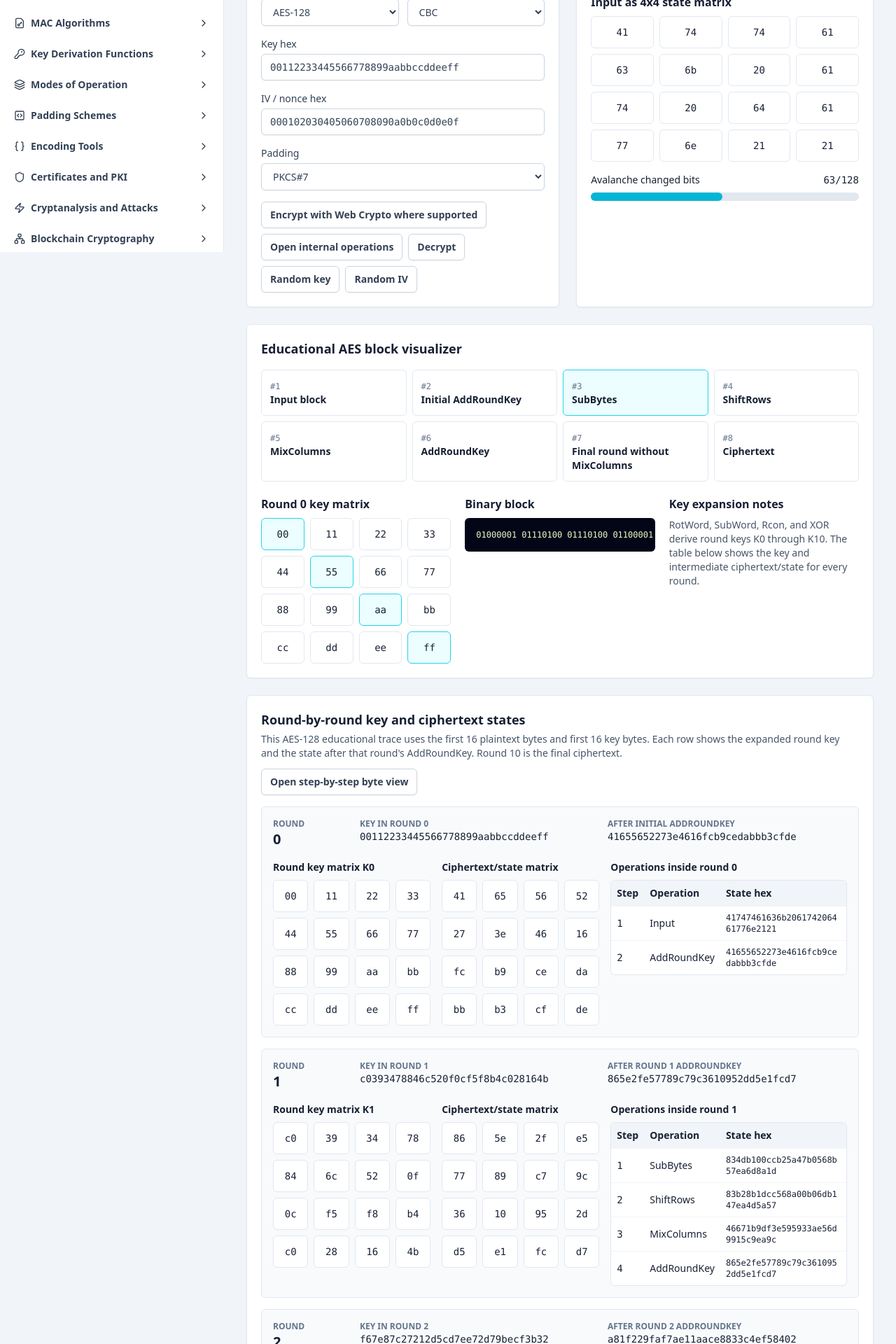
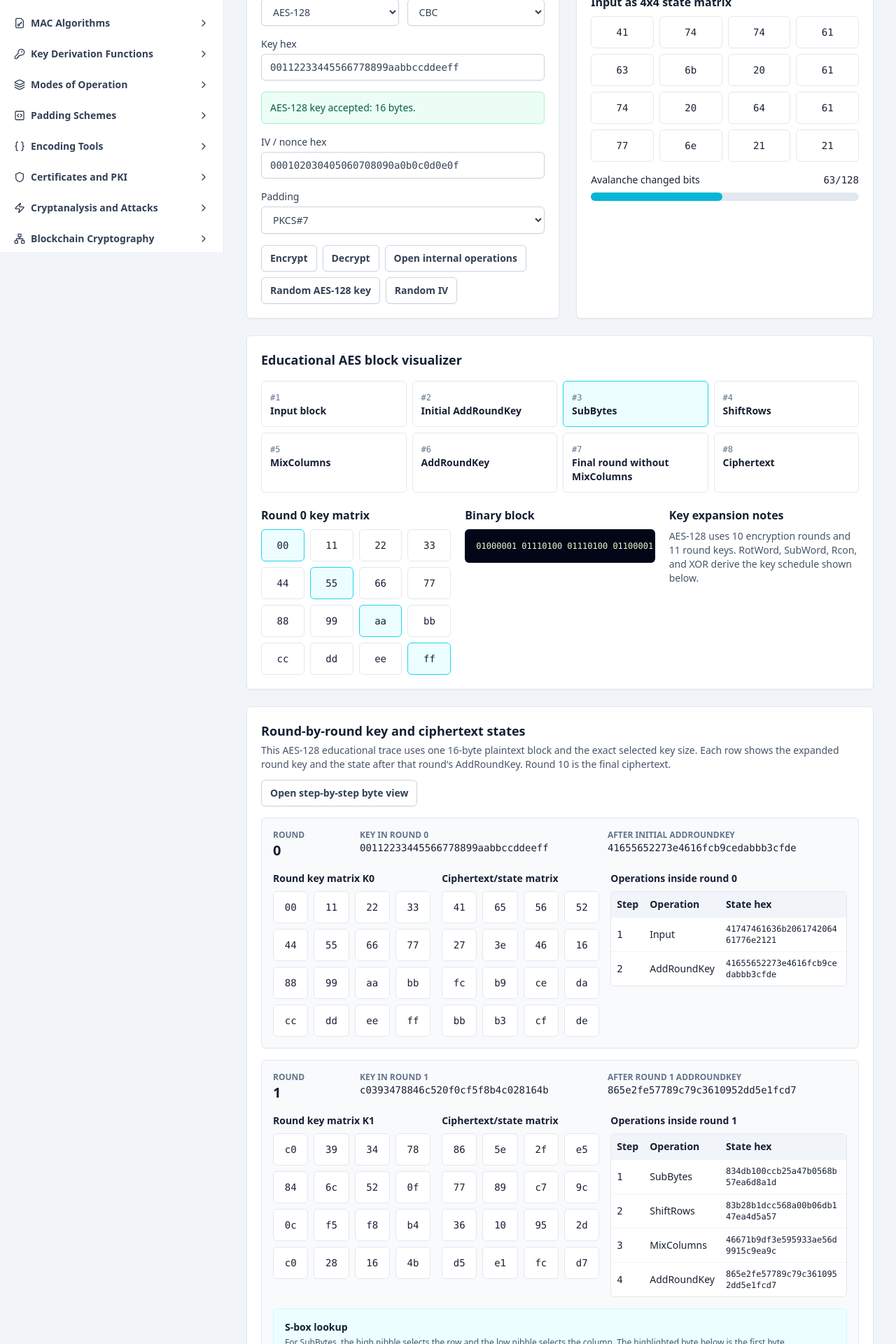
Before and after one commit to indianservers/Cryptography, a React (Vite) app: page /algorithms/symmetric/aes in a window 1280 px wide. Shown: the part 440-2360 px from the top of the page at 70% size. Built offline with nearby package versions, Linux system fonts and the light colour scheme.

Commit message:
Make AES visualizer respect key size

```diff
--- a/src/pages/algorithms/symmetric/aes/AESPage.tsx
+++ b/src/pages/algorithms/symmetric/aes/AESPage.tsx
@@ -12,9 +12,90 @@ import { ExportReportButton } from "../../../../components/common/ExportReportBu
 import { RoundTimeline } from "../../../../components/visualization/RoundTimeline";
 import { AvalancheChart } from "../../../../components/visualization/AvalancheChart";
 import { randomHex, textToBinary, textToHex, hexPairs } from "../../../../lib/format";
-import { buildAes128Steps, hexByte, hexWord } from "./aesEducationalCore";
+import { buildAesSteps, hexByte, hexWord } from "./aesEducationalCore";
+import { aesSBox } from "./aesTables";
 
 const hexToBytes = (value: string) => new Uint8Array(hexPairs(value).map((byte) => parseInt(byte, 16)));
+const bytesToHex = (value: Uint8Array) => Array.from(value, (byte) => byte.toString(16).padStart(2, "0")).join("");
+const toArrayBuffer = (value: Uint8Array) => value.buffer.slice(value.byteOffset, value.byteOffset + value.byteLength) as ArrayBuffer;
+type AesKeyBits = 128 | 192 | 256;
+const keyBitsFromSize = (value: string): AesKeyBits => value === "AES-256" ? 256 : value === "AES-192" ? 192 : 128;
+const cleanUserHex = (value: string) => value.replace(/[^0-9a-f]/gi, "");
+const sBoxRows = Array.from({ length: 16 }, (_, row) => Array.from({ length: 16 }, (_, col) => aesSBox[row * 16 + col]));
+
+function applyBlockPadding(data: Uint8Array, padding: string) {
+  const remainder = data.length % 16;
+  if (padding === "No padding") {
+    if (remainder !== 0) throw new Error("AES-CBC with no padding needs plaintext length to be a multiple of 16 bytes.");
+    return data;
+  }
+  if (padding === "Zero padding") {
+    if (remainder === 0) return data;
+    const output = new Uint8Array(data.length + 16 - remainder);
+    output.set(data);
+    return output;
+  }
+  const padLength = remainder === 0 ? 16 : 16 - remainder;
+  const output = new Uint8Array(data.length + padLength);
+  output.set(data);
+  output.fill(padLength, data.length);
+  return output;
+}
+
+function removeBlockPadding(data: Uint8Array, padding: string) {
+  if (padding === "No padding") return data;
+  if (padding === "Zero padding") {
+    let end = data.length;
+    while (end > 0 && data[end - 1] === 0) end -= 1;
+    return data.slice(0, end);
+  }
+  const padLength = data[data.length - 1];
+  if (padLength < 1 || padLength > 16) throw new Error("Invalid PKCS#7 padding byte in decrypted block.");
+  for (let index = data.length - padLength; index < data.length; index += 1) {
+    if (data[index] !== padLength) throw new Error("Invalid PKCS#7 padding structure.");
+  }
+  return data.slice(0, data.length - padLength);
+}
+
+function SBoxLookupPanel({ byteMap }: { byteMap?: { index: number; before: number; after: number; row: number; col: number }[] }) {
+  const selected = byteMap?.[0];
+  return (
+    <div className="space-y-3">
+      <div>
+        <h3 className="text-sm font-semibold">S-box lookup</h3>
+        <p className="mt-1 text-xs text-slate-600">For SubBytes, the high nibble selects the row and the low nibble selects the column. The highlighted byte below is the first byte transformed in this step.</p>
+      </div>
+      <div className="overflow-auto rounded-md border border-slate-200 bg-white">
+        <table className="w-full min-w-[36rem] text-center font-mono text-[11px]">
+          <thead className="bg-slate-100">
+            <tr><th className="p-1 text-slate-500">x</th>{Array.from({ length: 16 }, (_, col) => <th key={col} className="p-1 text-slate-500">{col.toString(16)}</th>)}</tr>
+          </thead>
+          <tbody>
+            {sBoxRows.map((rowValues, row) => (
+              <tr key={row} className="border-t border-slate-100">
+                <th className="bg-slate-50 p-1 text-slate-500">{row.toString(16)}</th>
+                {rowValues.map((value, col) => {
+                  const active = selected?.row === row && selected.col === col;
+                  return <td key={`${row}-${col}`} className={`p-1 ${active ? "bg-cyan-200 font-bold text-cyan-950" : "text-slate-700"}`}>{hexByte(value)}</td>;
+                })}
+              </tr>
+            ))}
+          </tbody>
+        </table>
+      </div>
+      {byteMap ? (
+        <div className="grid gap-2 sm:grid-cols-2 lg:grid-cols-4">
+          {byteMap.map((item) => (
+            <div key={item.index} className="rounded-md border border-slate-200 bg-slate-50 p-2 text-xs">
+              <div className="font-semibold">byte {item.index}</div>
+              <div className="font-mono">{hexByte(item.before)} {"->"} S[{item.row.toString(16)}][{item.col.toString(16)}] {"->"} {hexByte(item.after)}</div>
+            </div>
+          ))}
+        </div>
+      ) : null}
+    </div>
+  );
+}
 
 export default function AESPage() {
   const [plain, setPlain] = useState("Attack at dawn!!");
@@ -25,45 +106,89 @@ export default function AESPage() {
   const [padding, setPadding] = useState("PKCS#7");
   const [cipher, setCipher] = useState("");
   const [cryptoMessage, setCryptoMessage] = useState("Web Crypto output appears after encryption.");
+  const keyBits = keyBitsFromSize(size);
+  const requiredKeyHexLength = keyBits / 4;
+  const cleanedKey = cleanUserHex(key);
+  const keyIsValid = cleanedKey.length === requiredKeyHexLength;
+  const keyValidationText = keyIsValid ? `${size} key accepted: ${keyBits / 8} bytes.` : `${size} requires exactly ${requiredKeyHexLength} hex characters (${keyBits / 8} bytes). Current key has ${cleanedKey.length}.`;
   const inputHex = textToHex(plain).padEnd(32, "0").slice(0, 32);
   const matrix = hexPairs(inputHex).slice(0, 16);
-  const aesTrace = useMemo(() => buildAes128Steps(inputHex, key), [inputHex, key]);
+  const aesTrace = useMemo(() => buildAesSteps(inputHex, key, keyBits), [inputHex, key, keyBits]);
   const roundKeys = useMemo(() => aesTrace.roundKeys[0].map(hexByte), [aesTrace.roundKeys]);
-  const roundSummaries = useMemo(() => Array.from({ length: 11 }, (_, round) => {
+  const educationalCipher = useMemo(() => hexWord(aesTrace.ciphertext), [aesTrace.ciphertext]);
+  const roundSummaries = useMemo(() => Array.from({ length: aesTrace.rounds + 1 }, (_, round) => {
     const roundSteps = aesTrace.steps.filter((step) => step.round === round);
     const stateStep = [...roundSteps].reverse().find((step) => step.operation === "AddRoundKey") ?? roundSteps[roundSteps.length - 1];
     return {
       round,
       key: aesTrace.roundKeys[round],
       state: stateStep.state,
-      stateTitle: round === 0 ? "After initial AddRoundKey" : round === 10 ? "Final ciphertext" : `After round ${round} AddRoundKey`,
-      operations: roundSteps.map((step) => ({ operation: step.operation, state: step.state, title: step.title })),
+      stateTitle: round === 0 ? "After initial AddRoundKey" : round === aesTrace.rounds ? "Final ciphertext" : `After round ${round} AddRoundKey`,
+      operations: roundSteps.map((step) => ({ operation: step.operation, state: step.state, title: step.title, byteMap: step.byteMap })),
     };
-  }), [aesTrace.roundKeys, aesTrace.steps]);
-  const pseudoCipher = useMemo(() => hexPairs(inputHex).map((b, index) => (parseInt(b, 16) ^ parseInt(roundKeys[index] ?? "00", 16)).toString(16).padStart(2, "0")).join(""), [inputHex, roundKeys]);
+  }), [aesTrace.roundKeys, aesTrace.rounds, aesTrace.steps]);
+  const getCryptoAlgorithm = (ivBytes: Uint8Array) => {
+    if (mode === "GCM") {
+      if (ivBytes.length < 12) throw new Error("AES-GCM needs a 12-byte nonce, entered as at least 24 hex characters.");
+      return { name: "AES-GCM", iv: ivBytes.slice(0, 12) };
+    }
+    if (mode === "CTR") {
+      if (ivBytes.length < 16) throw new Error("AES-CTR needs a 16-byte counter block, entered as at least 32 hex characters.");
+      return { name: "AES-CTR", counter: ivBytes.slice(0, 16), length: 64 };
+    }
+    if (ivBytes.length < 16) throw new Error("AES-CBC needs a 16-byte IV, entered as at least 32 hex characters.");
+    return { name: "AES-CBC", iv: ivBytes.slice(0, 16) };
+  };
   const encryptWithWebCrypto = async () => {
+    if (!keyIsValid) {
+      setCryptoMessage(keyValidationText);
+      setCipher("");
+      return;
+    }
     if (!["GCM", "CBC", "CTR"].includes(mode)) {
       setCryptoMessage(`${mode} is shown as an educational mode here; Web Crypto does not expose AES-${mode}.`);
-      setCipher(pseudoCipher);
+      setCipher(educationalCipher);
       return;
     }
     try {
-      const keyBytes = hexToBytes(key).slice(0, size === "AES-256" ? 32 : size === "AES-192" ? 24 : 16);
+      const keyBytes = hexToBytes(cleanedKey);
       const cryptoKey = await crypto.subtle.importKey("raw", keyBytes, "AES-" + mode, false, ["encrypt"]);
-      const data = new TextEncoder().encode(plain);
+      const rawData = new TextEncoder().encode(plain);
+      const data = mode === "CBC" ? applyBlockPadding(rawData, padding) : rawData;
       const ivBytes = hexToBytes(iv);
-      const algorithm = mode === "GCM"
-        ? { name: "AES-GCM", iv: ivBytes.slice(0, 12) }
-        : mode === "CTR"
-          ? { name: "AES-CTR", counter: ivBytes.slice(0, 16), length: 64 }
-          : { name: "AES-CBC", iv: ivBytes.slice(0, 16) };
-      const encrypted = await crypto.subtle.encrypt(algorithm, cryptoKey, data);
-      const hex = Array.from(new Uint8Array(encrypted), (byte) => byte.toString(16).padStart(2, "0")).join("");
+      const algorithm = getCryptoAlgorithm(ivBytes);
+      const encrypted = await crypto.subtle.encrypt(algorithm, cryptoKey, toArrayBuffer(data));
+      const hex = bytesToHex(new Uint8Array(encrypted));
       setCipher(hex);
-      setCryptoMessage(`Encrypted locally with Web Crypto AES-${mode}.`);
+      setCryptoMessage(`Encrypted locally with Web Crypto ${size}-${mode}. The internal visualizer below traces the first 16-byte block.`);
     } catch (error) {
       setCryptoMessage(error instanceof Error ? error.message : "Web Crypto encryption failed.");
-      setCipher(pseudoCipher);
+      setCipher("");
+    }
+  };
+  const decryptWithWebCrypto = async () => {
+    if (!keyIsValid) {
+      setCryptoMessage(keyValidationText);
+      return;
+    }
+    if (!cipher) {
+      setCryptoMessage("Encrypt first, or paste ciphertext into this page once a ciphertext input is added.");
+      return;
+    }
+    if (!["GCM", "CBC", "CTR"].includes(mode)) {
+      setCryptoMessage(`${mode} decrypt is educational-only here because Web Crypto does not expose AES-${mode}.`);
+      return;
+    }
+    try {
+      const keyBytes = hexToBytes(cleanedKey);
+      const cryptoKey = await crypto.subtle.importKey("raw", keyBytes, "AES-" + mode, false, ["decrypt"]);
+      const ivBytes = hexToBytes(iv);
+      const algorithm = getCryptoAlgorithm(ivBytes);
+      const decrypted = new Uint8Array(await crypto.subtle.decrypt(algorithm, cryptoKey, toArrayBuffer(hexToBytes(cipher))));
+      const unpadded = mode === "CBC" ? removeBlockPadding(decrypted, padding) : decrypted;
+      setCryptoMessage(`Decrypted locally with Web Crypto ${size}-${mode}: ${new TextDecoder().decode(unpadded)}`);
+    } catch (error) {
+      setCryptoMessage(error instanceof Error ? error.message : "Web Crypto decryption failed.");
     }
   };
   return (
@@ -74,29 +199,30 @@ export default function AESPage() {
           <div className="grid gap-4">
             <label className="label">Plaintext<textarea className="field mt-1 min-h-24" value={plain} onChange={(e) => setPlain(e.target.value)} /></label>
             <div className="grid gap-3 md:grid-cols-2"><label className="label">Key size<select className="field mt-1" value={size} onChange={(e) => setSize(e.target.value)}><option>AES-128</option><option>AES-192</option><option>AES-256</option></select></label><label className="label">Mode<select className="field mt-1" value={mode} onChange={(e) => setMode(e.target.value)}><option>ECB</option><option>CBC</option><option>CFB</option><option>OFB</option><option>CTR</option><option>GCM</option></select></label></div>
-            <label className="label">Key hex<input className="field mt-1 font-mono" value={key} onChange={(e) => setKey(e.target.value)} /></label>
+            <label className="label">Key hex<input className={`field mt-1 font-mono ${keyIsValid ? "" : "border-rose-300 bg-rose-50"}`} value={key} onChange={(e) => setKey(e.target.value)} /></label>
+            <div className={`rounded-md border p-3 text-sm ${keyIsValid ? "border-emerald-200 bg-emerald-50 text-emerald-800" : "border-amber-200 bg-amber-50 text-amber-900"}`}>{keyValidationText}</div>
             <label className="label">IV / nonce hex<input className="field mt-1 font-mono" value={iv} onChange={(e) => setIv(e.target.value)} /></label>
             <label className="label">Padding<select className="field mt-1" value={padding} onChange={(e) => setPadding(e.target.value)}><option>PKCS#7</option><option>Zero padding</option><option>No padding</option></select></label>
-            <div className="flex flex-wrap gap-2"><button className="btn" onClick={encryptWithWebCrypto}>Encrypt with Web Crypto where supported</button><Link className="btn" to="/algorithms/symmetric/aes-128-step">Open internal operations</Link><button className="btn">Decrypt</button><button className="btn" onClick={() => setKey(randomHex(size === "AES-256" ? 32 : size === "AES-192" ? 24 : 16))}>Random key</button><button className="btn" onClick={() => setIv(randomHex(16))}>Random IV</button></div>
+            <div className="flex flex-wrap gap-2"><button className="btn" onClick={encryptWithWebCrypto}>Encrypt</button><button className="btn" onClick={decryptWithWebCrypto}>Decrypt</button><Link className="btn" to="/algorithms/symmetric/aes-128-step">Open internal operations</Link><button className="btn" onClick={() => setKey(randomHex(keyBits / 8))}>Random {size} key</button><button className="btn" onClick={() => setIv(randomHex(16))}>Random IV</button></div>
           </div>
         </InputPanel>
         <OutputPanel title="AES output block">
-          <div className="space-y-4"><p className="text-sm text-slate-600">{cryptoMessage}</p><HexViewer value={cipher || pseudoCipher} /><CopyButton value={cipher || pseudoCipher} /><DownloadButton filename="aes-output.txt" value={cipher || pseudoCipher} /><div><h3 className="mb-2 font-semibold">Input as 4x4 state matrix</h3><MatrixView values={matrix} /></div><AvalancheChart changedBits={63} /></div>
+          <div className="space-y-4"><p className="text-sm text-slate-600">{cryptoMessage}</p><HexViewer value={cipher || educationalCipher} /><CopyButton value={cipher || educationalCipher} /><DownloadButton filename="aes-output.txt" value={cipher || educationalCipher} /><div><h3 className="mb-2 font-semibold">Input as 4x4 state matrix</h3><MatrixView values={matrix} /></div><AvalancheChart changedBits={63} /></div>
         </OutputPanel>
       </div>
-      <section className="rounded-md border border-slate-200 bg-white p-5 shadow-sm"><h2 className="mb-4 text-lg font-semibold">Educational AES block visualizer</h2><RoundTimeline steps={["Input block", "Initial AddRoundKey", "SubBytes", "ShiftRows", "MixColumns", "AddRoundKey", "Final round without MixColumns", "Ciphertext"]} active={2} /><div className="mt-5 grid gap-5 lg:grid-cols-3"><div><h3 className="mb-2 font-semibold">Round 0 key matrix</h3><MatrixView values={roundKeys} changed={[0, 5, 10, 15]} /></div><div><h3 className="mb-2 font-semibold">Binary block</h3><pre className="max-h-72 overflow-auto rounded-md bg-slate-950 p-4 font-mono text-xs text-lime-100">{textToBinary(plain)}</pre></div><div><h3 className="mb-2 font-semibold">Key expansion notes</h3><p className="text-sm text-slate-600">RotWord, SubWord, Rcon, and XOR derive round keys K0 through K10. The table below shows the key and intermediate ciphertext/state for every round.</p></div></div></section>
+      <section className="rounded-md border border-slate-200 bg-white p-5 shadow-sm"><h2 className="mb-4 text-lg font-semibold">Educational AES block visualizer</h2><RoundTimeline steps={["Input block", "Initial AddRoundKey", "SubBytes", "ShiftRows", "MixColumns", "AddRoundKey", "Final round without MixColumns", "Ciphertext"]} active={2} /><div className="mt-5 grid gap-5 lg:grid-cols-3"><div><h3 className="mb-2 font-semibold">Round 0 key matrix</h3><MatrixView values={roundKeys} changed={[0, 5, 10, 15]} /></div><div><h3 className="mb-2 font-semibold">Binary block</h3><pre className="max-h-72 overflow-auto rounded-md bg-slate-950 p-4 font-mono text-xs text-lime-100">{textToBinary(plain)}</pre></div><div><h3 className="mb-2 font-semibold">Key expansion notes</h3><p className="text-sm text-slate-600">{size} uses {aesTrace.rounds} encryption rounds and {aesTrace.rounds + 1} round keys. RotWord, SubWord, Rcon, and XOR derive the key schedule shown below.</p></div></div></section>
 
       <section className="rounded-md border border-slate-200 bg-white p-5 shadow-sm">
         <div className="mb-4 flex flex-wrap items-start justify-between gap-3">
           <div>
             <h2 className="text-lg font-semibold">Round-by-round key and ciphertext states</h2>
-            <p className="mt-1 text-sm text-slate-600">This AES-128 educational trace uses the first 16 plaintext bytes and first 16 key bytes. Each row shows the expanded round key and the state after that round's AddRoundKey. Round 10 is the final ciphertext.</p>
+            <p className="mt-1 text-sm text-slate-600">This {size} educational trace uses one 16-byte plaintext block and the exact selected key size. Each row shows the expanded round key and the state after that round's AddRoundKey. Round {aesTrace.rounds} is the final ciphertext.</p>
           </div>
           <Link className="btn" to="/algorithms/symmetric/aes-128-step">Open step-by-step byte view</Link>
         </div>
         <div className="space-y-4">
           {roundSummaries.map((summary) => (
-            <details key={summary.round} className="rounded-md border border-slate-200 bg-slate-50 p-4" open={summary.round <= 2 || summary.round === 10}>
+            <details key={summary.round} className="rounded-md border border-slate-200 bg-slate-50 p-4" open={summary.round <= 2 || summary.round === aesTrace.rounds}>
               <summary className="cursor-pointer list-none">
                 <div className="grid gap-3 lg:grid-cols-[7rem_1fr_1fr]">
                   <div>
@@ -134,11 +260,16 @@ export default function AESPage() {
                   </div>
                 </div>
               </div>
+              {summary.operations.some((operation) => operation.operation === "SubBytes") ? (
+                <div className="mt-4 rounded-md border border-cyan-100 bg-cyan-50 p-4">
+                  <SBoxLookupPanel byteMap={summary.operations.find((operation) => operation.operation === "SubBytes")?.byteMap} />
+                </div>
+              ) : null}
             </details>
           ))}
         </div>
       </section>
-      <section className="grid gap-6 xl:grid-cols-2"><div className="rounded-md border border-slate-200 bg-white p-5 shadow-sm"><h2 className="font-semibold">Learning notes</h2><p className="mt-2 text-sm text-slate-600">AES works on a 4x4 byte state. SubBytes provides nonlinear substitution, ShiftRows moves bytes across columns, MixColumns diffuses each column, and AddRoundKey injects secret material.</p></div><div className="rounded-md border border-slate-200 bg-white p-5 shadow-sm"><h2 className="font-semibold">Mistakes and export</h2><WarningBadge>ECB leaks repeated blocks. GCM and CTR require nonce uniqueness under a key.</WarningBadge><div className="mt-4"><ExportReportButton title="AES" data={{ plain, key, iv, mode, size, padding, pseudoCipher }} /></div></div></section>
+      <section className="grid gap-6 xl:grid-cols-2"><div className="rounded-md border border-slate-200 bg-white p-5 shadow-sm"><h2 className="font-semibold">Learning notes</h2><p className="mt-2 text-sm text-slate-600">AES works on a 4x4 byte state. SubBytes provides nonlinear substitution from the real AES S-box, ShiftRows moves bytes across columns, MixColumns diffuses each column, and AddRoundKey injects the round key. AES-128 has 10 rounds, AES-192 has 12, and AES-256 has 14.</p></div><div className="rounded-md border border-slate-200 bg-white p-5 shadow-sm"><h2 className="font-semibold">Mistakes and export</h2><WarningBadge>ECB leaks repeated blocks. GCM and CTR require nonce uniqueness under a key. Web Crypto requires exact raw key length for the selected AES size.</WarningBadge><div className="mt-4"><ExportReportButton title="AES" data={{ plain, key, iv, mode, size, padding, educationalCipher, cipher }} /></div></div></section>
     </div>
   );
 }
--- a/src/pages/algorithms/symmetric/aes/aesEducationalCore.ts
+++ b/src/pages/algorithms/symmetric/aes/aesEducationalCore.ts
@@ -73,20 +73,29 @@ const rotWord = (word: number[]) => [word[1], word[2], word[3], word[0]];
 const subWord = (word: number[]) => word.map((byte) => aesSBox[byte]);
 const xorWords = (a: number[], b: number[]) => a.map((byte, index) => byte ^ b[index]);
 
-export function expandAes128Key(key: number[]) {
+export function expandAesKey(key: number[], keySizeBits: 128 | 192 | 256 = 128) {
+  const nk = keySizeBits / 32;
+  const nr = nk + 6;
+  const totalWords = 4 * (nr + 1);
   const words: number[][] = [];
-  for (let index = 0; index < 4; index += 1) {
+  for (let index = 0; index < nk; index += 1) {
     words.push(key.slice(index * 4, index * 4 + 4));
   }
-  for (let index = 4; index < 44; index += 1) {
+  for (let index = nk; index < totalWords; index += 1) {
     let temp = [...words[index - 1]];
-    if (index % 4 === 0) {
+    if (index % nk === 0) {
       temp = subWord(rotWord(temp));
-      temp[0] ^= rcon[index / 4];
+      temp[0] ^= rcon[index / nk];
+    } else if (nk > 6 && index % nk === 4) {
+      temp = subWord(temp);
     }
-    words.push(xorWords(words[index - 4], temp));
+    words.push(xorWords(words[index - nk], temp));
   }
-  return Array.from({ length: 11 }, (_, round) => words.slice(round * 4, round * 4 + 4).flat());
+  return Array.from({ length: nr + 1 }, (_, round) => words.slice(round * 4, round * 4 + 4).flat());
+}
+
+export function expandAes128Key(key: number[]) {
+  return expandAesKey(key, 128);
 }
 
 function pushStep(steps: AesStep[], round: number, operation: AesStep["operation"], title: string, explanation: string, previousState: number[], state: number[], roundKey?: number[], byteMap?: AesStep["byteMap"]) {
@@ -103,10 +112,12 @@ function pushStep(steps: AesStep[], round: number, operation: AesStep["operation
   });
 }
 
-export function buildAes128Steps(plaintextHex: string, keyHex: string) {
+export function buildAesSteps(plaintextHex: string, keyHex: string, keySizeBits: 128 | 192 | 256 = 128) {
   const input = bytesFromHex(plaintextHex, 16);
-  const key = bytesFromHex(keyHex, 16);
-  const roundKeys = expandAes128Key(key);
+  const keyBytes = keySizeBits / 8;
+  const key = bytesFromHex(keyHex, keyBytes);
+  const roundKeys = expandAesKey(key, keySizeBits);
+  const finalRound = keySizeBits / 32 + 6;
   const steps: AesStep[] = [];
   let state = clone(input);
 
@@ -115,7 +126,7 @@ export function buildAes128Steps(plaintextHex: string, keyHex: string) {
   pushStep(steps, 0, "AddRoundKey", "Step 2: initial AddRoundKey", "Each state byte is XORed with round key 0 from the expanded key schedule.", state, next, roundKeys[0]);
   state = next;
 
-  for (let round = 1; round <= 9; round += 1) {
+  for (let round = 1; round < finalRound; round += 1) {
     const sub = subBytesDetailed(state);
     pushStep(steps, round, "SubBytes", `Round ${round}: SubBytes`, "Every byte is replaced through the real AES S-box. High nibble selects row; low nibble selects column.", state, sub.state, undefined, sub.byteMap);
     state = sub.state;
@@ -134,19 +145,23 @@ export function buildAes128Steps(plaintextHex: string, keyHex: string) {
   }
 
   const sub = subBytesDetailed(state);
-  pushStep(steps, 10, "SubBytes", "Round 10: SubBytes", "The final round still uses the S-box substitution.", state, sub.state, undefined, sub.byteMap);
+  pushStep(steps, finalRound, "SubBytes", `Round ${finalRound}: SubBytes`, "The final round still uses the S-box substitution.", state, sub.state, undefined, sub.byteMap);
   state = sub.state;
 
   next = shiftRows(state);
-  pushStep(steps, 10, "ShiftRows", "Round 10: ShiftRows", "The final round rotates rows just like earlier rounds.", state, next);
+  pushStep(steps, finalRound, "ShiftRows", `Round ${finalRound}: ShiftRows`, "The final round rotates rows just like earlier rounds.", state, next);
   state = next;
 
-  next = addRoundKey(state, roundKeys[10]);
-  pushStep(steps, 10, "AddRoundKey", "Round 10: final AddRoundKey", "The final round omits MixColumns and XORs round key 10 to produce ciphertext.", state, next, roundKeys[10]);
+  next = addRoundKey(state, roundKeys[finalRound]);
+  pushStep(steps, finalRound, "AddRoundKey", `Round ${finalRound}: final AddRoundKey`, `The final round omits MixColumns and XORs round key ${finalRound} to produce ciphertext.`, state, next, roundKeys[finalRound]);
   state = next;
-  pushStep(steps, 10, "Ciphertext", "Ciphertext", "This is the final AES block after all 10 AES-128 rounds.", state, state);
+  pushStep(steps, finalRound, "Ciphertext", "Ciphertext", `This is the final AES block after all ${finalRound} AES-${keySizeBits} rounds.`, state, state);
 
-  return { input, key, roundKeys, steps, ciphertext: state };
+  return { input, key, keySizeBits, rounds: finalRound, roundKeys, steps, ciphertext: state };
+}
+
+export function buildAes128Steps(plaintextHex: string, keyHex: string) {
+  return buildAesSteps(plaintextHex, keyHex, 128);
 }
 
 export function changedIndexes(previous: number[], current: number[]) {
```
